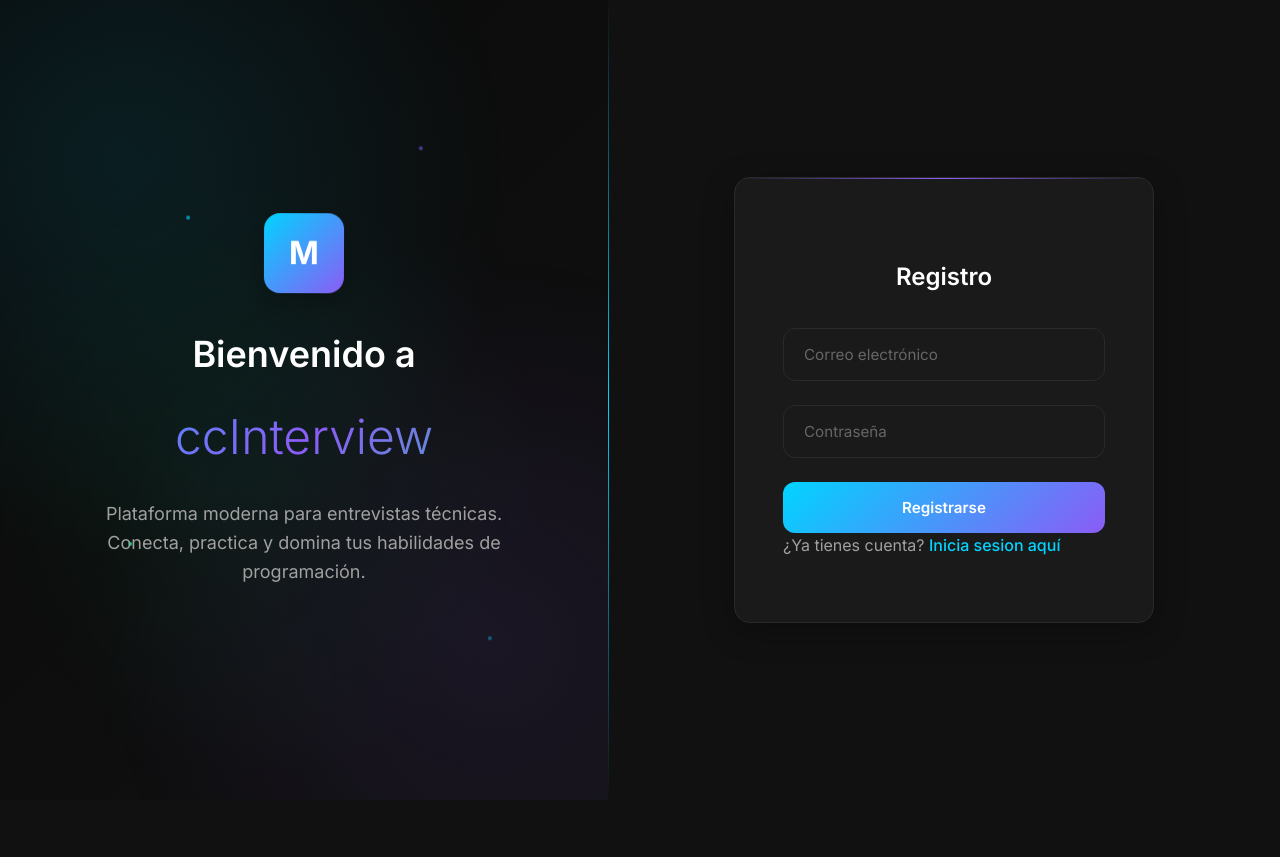
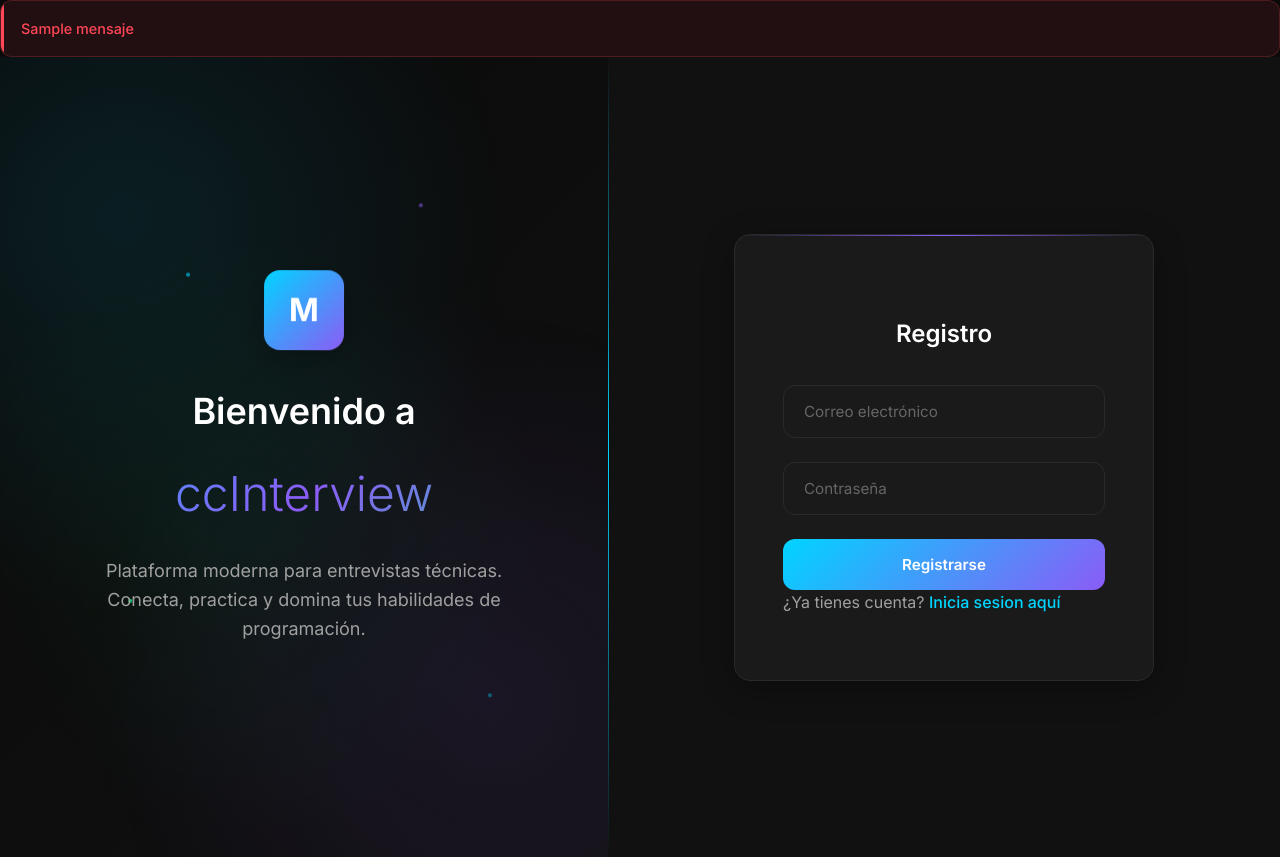
Before and after one commit to mrcolina03/CCInterview, a FastAPI app: template src/simulador_entrevistas/templates/auth/register.html in a window 1280 px wide. Before the commit the page ends 800 px from the top, so only its background shows below. Run offline with FastAPI, Linux system fonts and the light colour scheme; the template is opened without the code that fills it: most values are stand-ins (such as "Sample title", 1, 10 or a date in 2020).

Commit message:
Update register.html

```diff
--- a/src/simulador_entrevistas/templates/auth/register.html
+++ b/src/simulador_entrevistas/templates/auth/register.html
@@ -7,6 +7,13 @@
     <link rel="stylesheet" href="{{ url_for('static', path='css/estilos.css') }}">
 </head>
 <body>
+     {% if mensaje %}
+    <div class="global-message-recovery">
+        <div class="alert alert-error">
+            {{ mensaje }}
+        </div>
+    </div>
+    {% endif %}
     <div class="login-container">
         <!-- Sección izquierda - Hero Tech -->
         <div class="hero-section bg-gradient">
```
